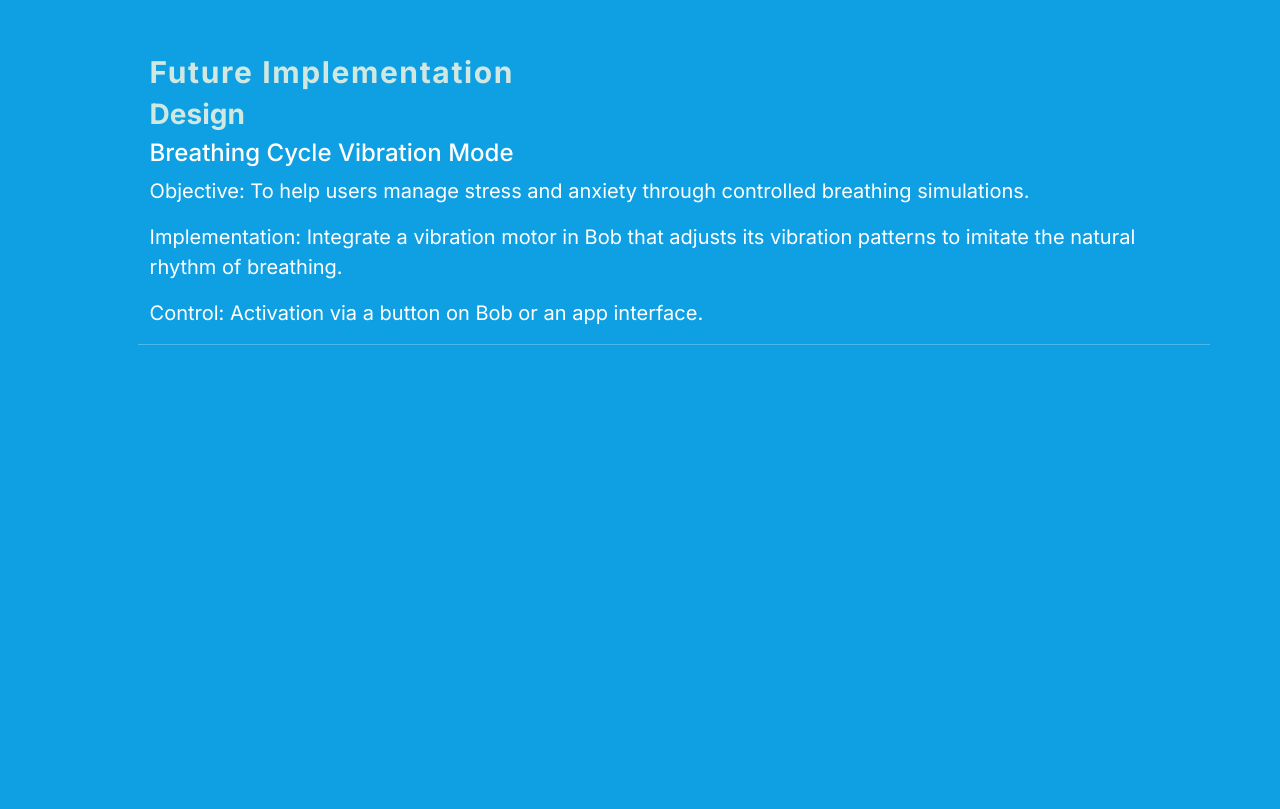
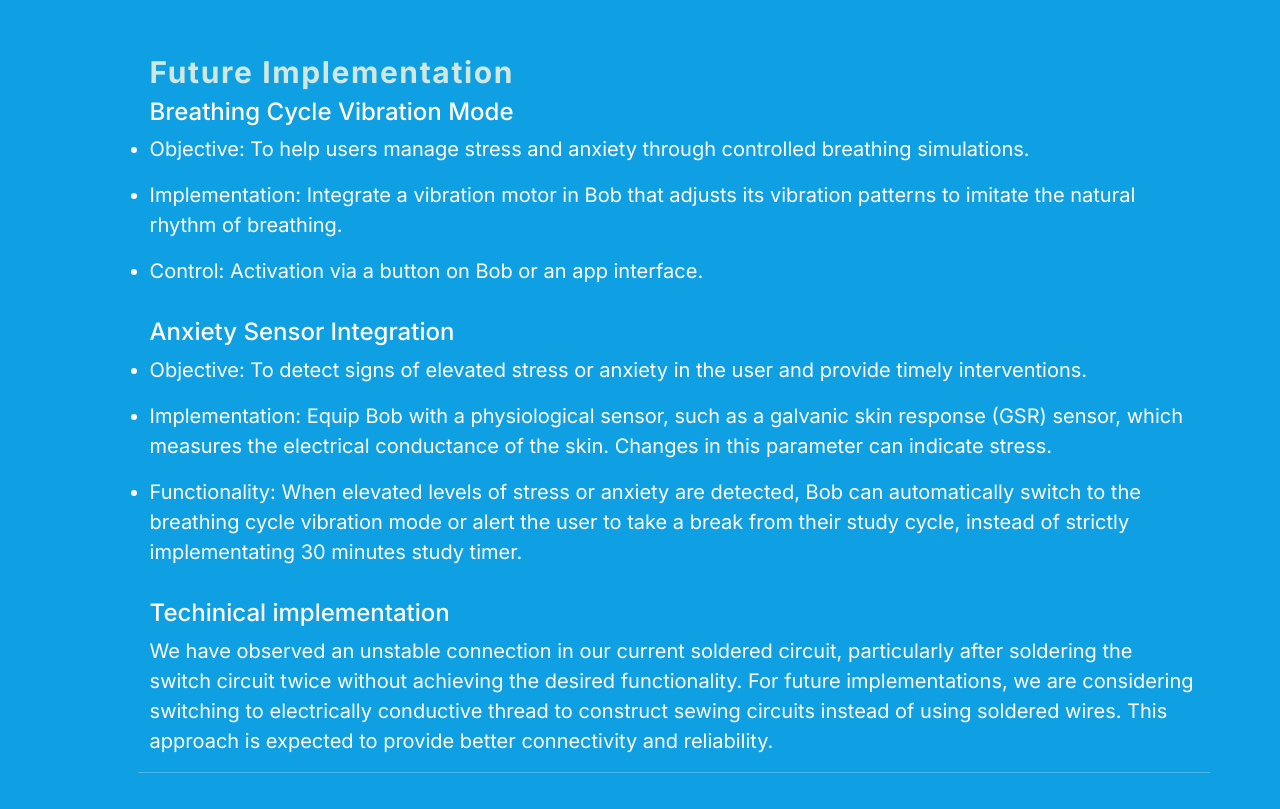
Before and after one commit to shawfong/bob, a plain HTML site: page demo.html in a window 1280 px wide. Shown: the part 660-1469 px from the top of the page. Before the commit the page ends 1041 px from the top, so only its background shows below. Drawn offline with nearby package versions, Linux system fonts and the light colour scheme.

Commit message:
demo page

```diff
--- a/demo.html
+++ b/demo.html
@@ -43,7 +43,7 @@
     <div class="col-md-10">
          <h1 class="heading">Demo in Theory</h1>
          <video width="100%" height="auto" controls="">
-            <source src="ledcircuit.mp3" alt="A video that shows the Login">
+            <source src="" alt="A video that shows the Login">
             Your browser does not support the video tag.
         </video>
     </div>
@@ -52,11 +52,24 @@
 
     <hr>
     <h1 class="subheading">Future Implementation</h1>
-        <h3><span class="accent">Design</span></h3>
             <h4>Breathing Cycle Vibration Mode</h4>
-            <p>Objective: To help users manage stress and anxiety through controlled breathing simulations.</p>
-             <p>Implementation: Integrate a vibration motor in Bob that adjusts its vibration patterns to imitate the natural rhythm of breathing.</p>
-             <p>Control: Activation via a button on Bob or an app interface.</p>
+            <ul>
+            <li><p>Objective: To help users manage stress and anxiety through controlled breathing simulations.</p></li>
+             <li><p>Implementation: Integrate a vibration motor in Bob that adjusts its vibration patterns to imitate the natural rhythm of breathing.</p></li>
+             <li><p>Control: Activation via a button on Bob or an app interface.</p></li>
+            </ul>
+
+            <h4>Anxiety Sensor Integration</h4>
+            <ul>
+            <li><p>Objective: To detect signs of elevated stress or anxiety in the user and provide timely interventions.</p></li>
+             <li><p>Implementation: Equip Bob with a physiological sensor, such as a galvanic skin response (GSR) sensor, which measures the electrical conductance of the skin. Changes in this parameter can indicate stress.</p></li>
+             <li><p>Functionality: When elevated levels of stress or anxiety are detected, Bob can automatically switch to the breathing cycle vibration mode or alert the user to take a break from their study cycle, instead of strictly implementating 30 minutes study timer.</p></li>
+            </ul>
+
+            <h4>Techinical implementation</h4>
+            <p>We have observed an unstable connection in our current soldered circuit, particularly after soldering the switch circuit twice without achieving the desired functionality. For future implementations, we are considering switching to electrically conductive thread to construct sewing circuits instead of using soldered wires. This approach is expected to provide better connectivity and reliability.</p>
+
+
 
     <hr>
 </div>
```
